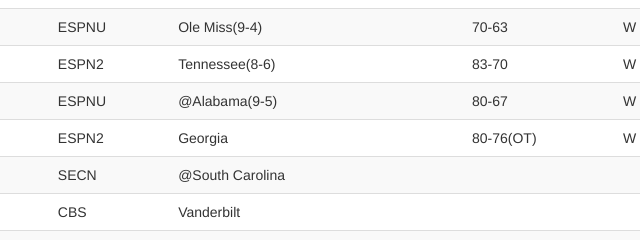
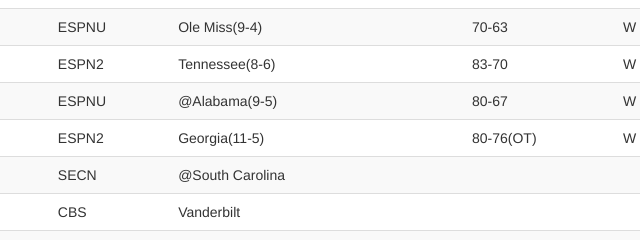
Before and after one commit to Orlandohmor84/gatorsbball, a website: page src/index.html in a window 1280 px wide. Shown: the part 944-1184 px from the top of the page, 347-987 px from the left. Drawn offline with nearby package versions, Linux system fonts and the light colour scheme.

Commit message:
Added Georgia's record

```diff
--- a/src/index.html
+++ b/src/index.html
@@ -222,7 +222,7 @@
             		<td>1/14/17</td>
             		<td>12:00 PM</td>
             		<td>ESPN2</td>
-            		<td>Georgia</td>
+            		<td>Georgia(11-5)</td>
             		<td>80-76(OT)</td>
             		<td>W</td>
             		<td>14-3(5-0)</td>
```
